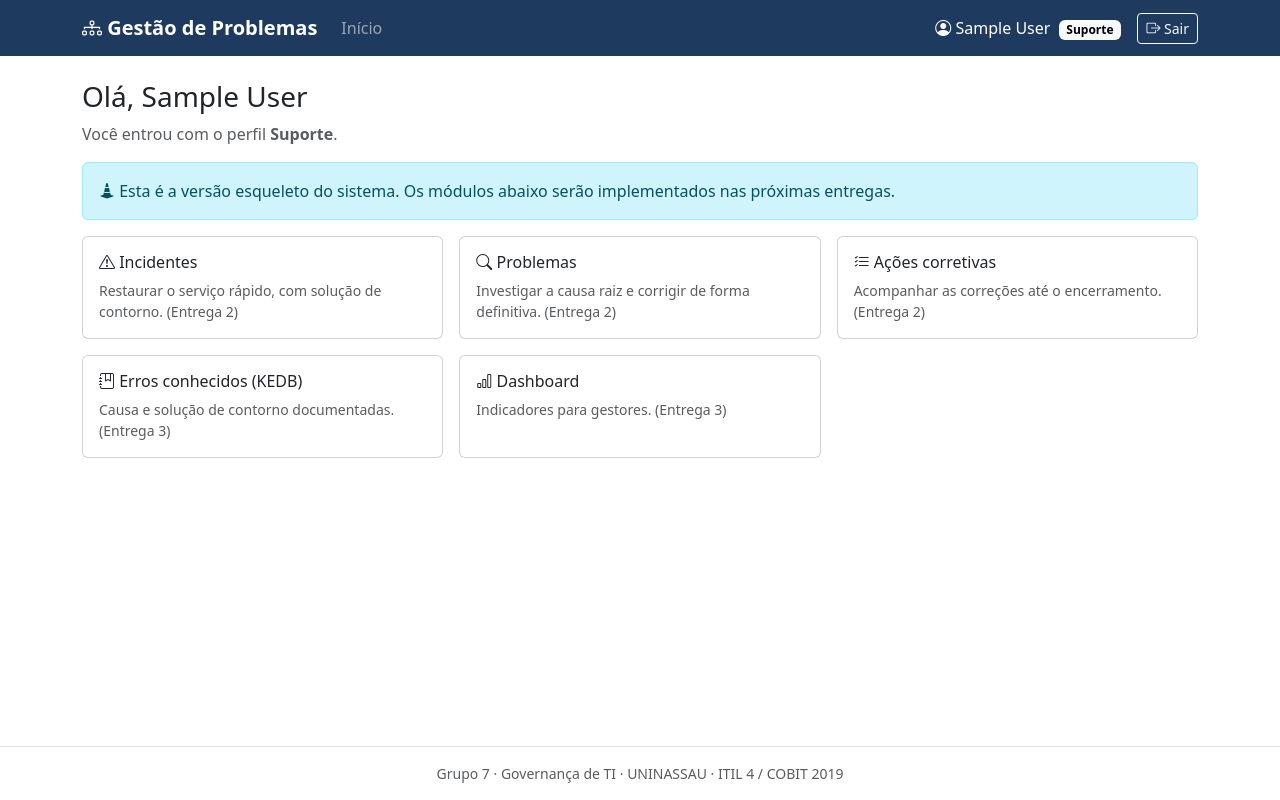
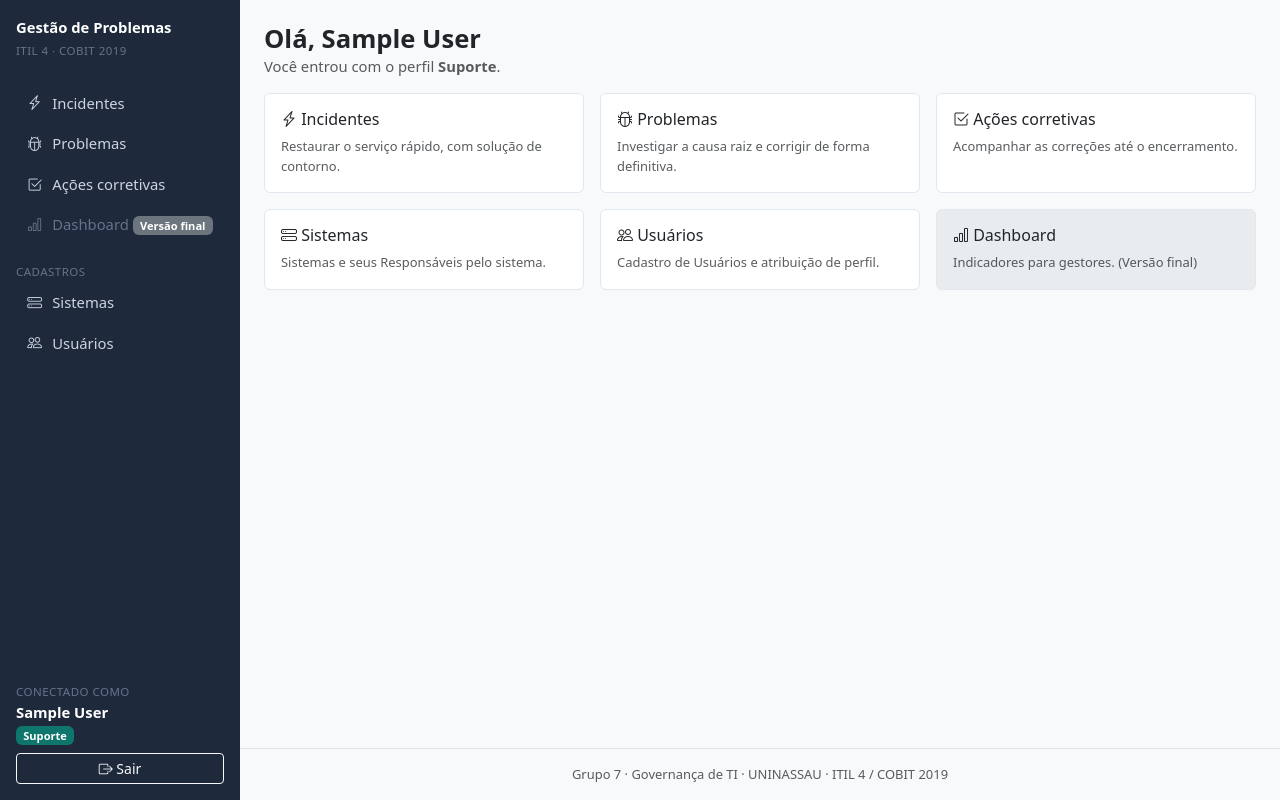
Before and after one commit to pcsdv0/governanca-ti-grupo7-gestao-problemas, a Django app: page / in a window 1280 px wide. Run offline with Django 5.2, Linux system fonts and the light colour scheme; the visitor is signed in with stand-in values (Sample User, id 1); parts of the project's set-up code (start-up, migrations or seed data) failed here and were passed over.

Commit message:
feat(interface): barra lateral com navegação por perfil e filtros de interface
Layout dos protótipos (Figuras 4 a 7), códigos INC/PRB/AC e página inicial com atalhos por perfil.

Co-Authored-By: Claude Opus 5.5 <noreply@anthropic.com>
Claude-Session: https://claude.ai/code/session_018648CV4fji4RfXxjFqXXkM

```diff
--- /dev/null
+++ b/contas/templatetags/interface.py
@@ -0,0 +1,97 @@
+"""Filtros de interface compartilhados pelos templates (F3).
+
+- ``codigo``: identificador exibido nas telas, como nos protótipos (INC-001, PRB-001).
+- ``cor``: classe de cor do Bootstrap para status, prioridade e impacto.
+- ``campo``: aplica a classe do Bootstrap ao widget sem alterar os formulários do backend.
+"""
+
+from django import forms, template
+
+register = template.Library()
+
+PREFIXOS = {"incidente": "INC", "problema": "PRB", "acaocorretiva": "AC"}
+
+CORES = {
+    # Status do Problema (docs/convencoes.md)
+    "REGISTRADO": "secondary",
+    "EM_INVESTIGACAO": "primary",
+    "ERRO_CONHECIDO": "info",
+    "EM_CORRECAO": "warning",
+    "RESOLVIDO": "success",
+    "ENCERRADO": "dark",
+    # Status da AçãoCorretiva
+    "ABERTA": "secondary",
+    "EM_ANDAMENTO": "warning",
+    "CONCLUIDA": "success",
+    # Impacto e prioridade
+    "ALTO": "danger",
+    "ALTA": "danger",
+    "MEDIO": "warning",
+    "MEDIA": "warning",
+    "BAIXO": "secondary",
+    "BAIXA": "secondary",
+}
+
+
+@register.filter
+def codigo(objeto):
+    if not getattr(objeto, "pk", None):
+        return ""
+    prefixo = PREFIXOS.get(objeto._meta.model_name, objeto._meta.model_name[:3].upper())
+    return f"{prefixo}-{objeto.pk:03d}"
+
+
+@register.filter
+def cor(valor):
+    return CORES.get(valor, "secondary")
+
+
+@register.filter
+def campo(bound_field):
+    """Renderiza o campo com a classe do Bootstrap adequada ao widget."""
+    widget = bound_field.field.widget
+    if isinstance(widget, forms.CheckboxSelectMultiple | forms.CheckboxInput):
+        return bound_field
+    classe = (
+        "form-select" if isinstance(widget, forms.Select | forms.SelectMultiple) else "form-control"
+    )
+    atual = widget.attrs.get("class", "")
+    if classe not in atual:
+        return bound_field.as_widget(attrs={"class": f"{atual} {classe}".strip()})
+    return bound_field
+
+
+@register.filter
+def tem_perfil(usuario, perfis):
+    """Uso: {% if user|tem_perfil:"SUPORTE,GESTOR_TI" %}. Superusuário sempre passa."""
+    from contas.permissoes import usuario_tem_perfil
+
+    return usuario.is_authenticated and usuario_tem_perfil(usuario, perfis.split(","))
+
+
+@register.filter
+def proximo_status(objeto):
+    """Próximo status na sequência sem saltos (Problema ou AçãoCorretiva), ou None."""
+    from acoes.constantes import StatusAcaoCorretiva
+    from problemas.constantes import StatusProblema
+
+    choices = StatusProblema if objeto._meta.model_name == "problema" else StatusAcaoCorretiva
+    valores = list(choices.values)
+    indice = valores.index(objeto.status)
+    if indice + 1 >= len(valores):
+        return None
+    proximo = valores[indice + 1]
+    return {"valor": proximo, "rotulo": choices(proximo).label}
+
+
+@register.filter
+def etapas(problema):
+    """Etapas do ciclo de status para a barra de progresso do detalhe do Problema."""
+    from problemas.constantes import StatusProblema
+
+    valores = list(StatusProblema.values)
+    atual = valores.index(problema.status)
+    return [
+        {"rotulo": StatusProblema(v).label, "feito": i < atual, "atual": i == atual}
+        for i, v in enumerate(valores)
+    ]
--- a/static/css/estilo.css
+++ b/static/css/estilo.css
@@ -1,4 +1,62 @@
-/* Ajustes visuais do projeto. O restante vem do Bootstrap 5. */
-.navbar-projeto {
-  background-color: #1f3a5f;
+/* Ajustes visuais do projeto (F3). O restante vem do Bootstrap 5.
+   Layout com barra lateral, como nos protótipos da Entrega 1 (Figuras 4 a 7). */
+:root {
+  --gp-lateral: #1e293b;
+  --gp-lateral-hover: #334155;
+  --gp-destaque: #0f766e;
+  --gp-destaque-escuro: #115e59;
 }
+
+body { font-size: 0.925rem; }
+
+.navbar-projeto { background-color: var(--gp-lateral); }
+
+.barra-lateral {
+  width: 240px;
+  min-height: 100vh;
+  flex-shrink: 0;
+  background: var(--gp-lateral);
+  color: #94a3b8;
+}
+.barra-lateral .marca small,
+.barra-lateral .secao { color: #64748b; font-size: 0.72rem; letter-spacing: 0.04em; }
+.barra-lateral .nav-link { color: #cbd5e1; border-radius: 0.375rem; padding: 0.45rem 0.7rem; }
+.barra-lateral .nav-link i { margin-right: 0.4rem; }
+.barra-lateral .nav-link:hover { background: var(--gp-lateral-hover); color: #fff; }
+.barra-lateral .nav-link.active {
+  background: var(--gp-lateral-hover);
+  color: #fff;
+  border-left: 3px solid #14b8a6;
+}
+.barra-lateral .nav-link.disabled { color: #64748b; }
+
+.btn-destaque { background: var(--gp-destaque); border-color: var(--gp-destaque); color: #fff; }
+.btn-destaque:hover, .btn-destaque:focus { background: var(--gp-destaque-escuro); color: #fff; }
+.bg-destaque { background: var(--gp-destaque) !important; color: #fff !important; }
+
+h1.pagina { font-size: 1.6rem; font-weight: 700; margin: 0; }
+.rf { font-size: 0.75rem; color: #64748b; }
+.codigo { font-family: ui-monospace, SFMono-Regular, Menlo, monospace; font-weight: 600; white-space: nowrap; }
+.card { border-color: #e2e8f0; }
+.table thead th { font-size: 0.75rem; text-transform: uppercase; color: #64748b; font-weight: 600; }
+
+/* Barra do ciclo de status do Problema */
+.etapas { display: flex; border: 1px solid #cbd5e1; border-radius: 0.375rem; overflow: hidden; }
+.etapas .etapa {
+  flex: 1; text-align: center; padding: 0.55rem 0.25rem; font-size: 0.8rem; font-weight: 600;
+  background: #f8fafc; color: #64748b; border-right: 1px solid #cbd5e1;
+}
+.etapas .etapa:last-child { border-right: 0; }
+.etapas .feito { background: #ccfbf1; color: var(--gp-destaque-escuro); }
+.etapas .atual { background: var(--gp-destaque); color: #fff; }
+
+/* Linha do tempo de auditoria (RF24) */
+.linha-tempo { list-style: none; padding-left: 1rem; border-left: 2px solid #cbd5e1; }
+.linha-tempo li { position: relative; padding: 0 0 1rem 0.75rem; }
+.linha-tempo li::before {
+  content: ""; position: absolute; left: -1.42rem; top: 0.3rem;
+  width: 0.7rem; height: 0.7rem; border-radius: 50%; background: #94a3b8;
+}
+.linha-tempo li.status::before { background: var(--gp-destaque); }
+
+.lista-incidentes { max-height: 360px; overflow: auto; }
--- a/templates/base.html
+++ b/templates/base.html
@@ -10,56 +10,54 @@
   <link rel="stylesheet" href="{% static 'css/estilo.css' %}">
   {% block head_extra %}{% endblock %}
 </head>
-<body class="d-flex flex-column min-vh-100">
+<body>
 {% if user.is_authenticated %}
-  <nav class="navbar navbar-expand-lg navbar-dark navbar-projeto">
-    <div class="container">
-      <a class="navbar-brand fw-semibold" href="{% url 'inicio' %}">
-        <i class="bi bi-diagram-3"></i> Gestão de Problemas
+{% with app=request.resolver_match.app_name %}
+<div class="d-flex min-vh-100">
+  {# Navegação por perfil (F3): telas principais a até três cliques do início (RNF de usabilidade). #}
+  <nav class="barra-lateral d-flex flex-column p-3" aria-label="Menu principal">
+    <a href="{% url 'inicio' %}" class="marca mb-4 text-decoration-none">
+      <div class="fw-bold text-white">Gestão de Problemas</div>
+      <small>ITIL 4 · COBIT 2019</small>
     </a>
-      <button class="navbar-toggler" type="button" data-bs-toggle="collapse"
-              data-bs-target="#menu" aria-controls="menu" aria-expanded="false" aria-label="Abrir menu">
-        <span class="navbar-toggler-icon"></span>
-      </button>
-      <div class="collapse navbar-collapse" id="menu">
-        <ul class="navbar-nav me-auto">
-          {# TODO F3: links dos módulos (Incidentes, Problemas, KEDB, Dashboard) conforme o perfil #}
-          <li class="nav-item"><a class="nav-link" href="{% url 'inicio' %}">Início</a></li>
+    <ul class="nav flex-column gap-1">
+      <li><a class="nav-link {% if app == 'incidentes' %}active{% endif %}" href="{% url 'incidentes:listar' %}"><i class="bi bi-lightning-charge"></i> Incidentes</a></li>
+      <li><a class="nav-link {% if app == 'problemas' or app == 'kedb' %}active{% endif %}" href="{% url 'problemas:listar' %}"><i class="bi bi-bug"></i> Problemas</a></li>
+      <li><a class="nav-link {% if app == 'acoes' %}active{% endif %}" href="{% url 'acoes:listar' %}"><i class="bi bi-check2-square"></i> Ações corretivas</a></li>
+      <li><span class="nav-link disabled"><i class="bi bi-bar-chart"></i> Dashboard <span class="badge text-bg-secondary">Versão final</span></span></li>
+      {% if user.is_superuser or user.perfil == "GESTOR_TI" %}
+      <li class="mt-3 text-uppercase secao">Cadastros</li>
+      <li><a class="nav-link {% if app == 'sistemas' %}active{% endif %}" href="{% url 'sistemas:listar' %}"><i class="bi bi-hdd-stack"></i> Sistemas</a></li>
+      <li><a class="nav-link {% if app == 'contas' %}active{% endif %}" href="{% url 'contas:usuarios' %}"><i class="bi bi-people"></i> Usuários</a></li>
+      {% endif %}
     </ul>
-        <div class="d-flex align-items-center gap-3 text-white">
-          <span>
-            <i class="bi bi-person-circle"></i> {{ user.get_full_name|default:user.username }}
-            <span class="badge text-bg-light ms-1">{{ user.get_perfil_display }}</span>
-          </span>
-          <form method="post" action="{% url 'contas:logout' %}" class="m-0">
+    <div class="mt-auto">
+      <div class="secao text-uppercase">Conectado como</div>
+      <div class="text-white fw-semibold">{{ user.get_full_name|default:user.username }}</div>
+      <span class="badge bg-destaque">{{ user.get_perfil_display }}</span>
+      <form method="post" action="{% url 'contas:logout' %}" class="mt-2">
         {% csrf_token %}
-            <button type="submit" class="btn btn-sm btn-outline-light">
-              <i class="bi bi-box-arrow-right"></i> Sair
-            </button>
+        <button type="submit" class="btn btn-sm btn-outline-light w-100"><i class="bi bi-box-arrow-right"></i> Sair</button>
       </form>
     </div>
-      </div>
-    </div>
   </nav>
-  {% endif %}
-
-  <main class="container py-4 flex-grow-1">
-    {% if messages %}
-      {% for message in messages %}
-        <div class="alert alert-{% if message.tags == 'error' %}danger{% else %}{{ message.tags|default:'info' }}{% endif %} alert-dismissible fade show" role="alert">
-          {{ message }}
-          <button type="button" class="btn-close" data-bs-dismiss="alert" aria-label="Fechar"></button>
-        </div>
-      {% endfor %}
-    {% endif %}
-
+  <div class="flex-grow-1 d-flex flex-column bg-body-tertiary">
+    <main class="p-4 flex-grow-1">
+      {% include "mensagens.html" %}
       {% block conteudo %}{% endblock %}
     </main>
-
     <footer class="py-3 text-center text-body-secondary small border-top">
       Grupo 7 · Governança de TI · UNINASSAU · ITIL 4 / COBIT 2019
     </footer>
-
+  </div>
+</div>
+{% endwith %}
+{% else %}
+<main class="container py-4">
+  {% include "mensagens.html" %}
+  {% block conteudo_publico %}{% endblock %}
+</main>
+{% endif %}
 <script src="https://cdn.jsdelivr.net/npm/bootstrap@5.3.3/dist/js/bootstrap.bundle.min.js"></script>
 {# Páginas que precisarem de Chart.js ou HTMX incluem os scripts neste bloco. #}
 {% block scripts %}{% endblock %}
--- a/templates/inicio.html
+++ b/templates/inicio.html
@@ -1,37 +1,38 @@
 {% extends "base.html" %}
+{% load interface %}
 
 {% block titulo %}Início{% endblock %}
 
 {% block conteudo %}
-<h1 class="h3">Olá, {{ user.get_full_name|default:user.username }}</h1>
+<h1 class="pagina">Olá, {{ user.get_full_name|default:user.username }}</h1>
 <p class="text-body-secondary">Você entrou com o perfil <strong>{{ user.get_perfil_display }}</strong>.</p>
 
-<div class="alert alert-info">
-  <i class="bi bi-cone-striped"></i>
-  Esta é a versão esqueleto do sistema. Os módulos abaixo serão implementados nas próximas entregas.
-</div>
-
-{# TODO F3: substituir pelos atalhos reais de cada módulo, filtrados pelo perfil. #}
 <div class="row row-cols-1 row-cols-md-3 g-3">
-  <div class="col"><div class="card h-100"><div class="card-body">
-    <h2 class="h6"><i class="bi bi-exclamation-triangle"></i> Incidentes</h2>
-    <p class="small text-body-secondary mb-0">Restaurar o serviço rápido, com solução de contorno. (Entrega 2)</p>
-  </div></div></div>
-  <div class="col"><div class="card h-100"><div class="card-body">
-    <h2 class="h6"><i class="bi bi-search"></i> Problemas</h2>
-    <p class="small text-body-secondary mb-0">Investigar a causa raiz e corrigir de forma definitiva. (Entrega 2)</p>
-  </div></div></div>
-  <div class="col"><div class="card h-100"><div class="card-body">
-    <h2 class="h6"><i class="bi bi-list-check"></i> Ações corretivas</h2>
-    <p class="small text-body-secondary mb-0">Acompanhar as correções até o encerramento. (Entrega 2)</p>
-  </div></div></div>
-  <div class="col"><div class="card h-100"><div class="card-body">
-    <h2 class="h6"><i class="bi bi-journal-bookmark"></i> Erros conhecidos (KEDB)</h2>
-    <p class="small text-body-secondary mb-0">Causa e solução de contorno documentadas. (Entrega 3)</p>
-  </div></div></div>
-  <div class="col"><div class="card h-100"><div class="card-body">
+  <div class="col"><a class="card h-100 text-decoration-none" href="{% url 'incidentes:listar' %}"><div class="card-body">
+    <h2 class="h6"><i class="bi bi-lightning-charge"></i> Incidentes</h2>
+    <p class="small text-body-secondary mb-0">Restaurar o serviço rápido, com solução de contorno.</p>
+  </div></a></div>
+  <div class="col"><a class="card h-100 text-decoration-none" href="{% url 'problemas:listar' %}"><div class="card-body">
+    <h2 class="h6"><i class="bi bi-bug"></i> Problemas</h2>
+    <p class="small text-body-secondary mb-0">Investigar a causa raiz e corrigir de forma definitiva.</p>
+  </div></a></div>
+  <div class="col"><a class="card h-100 text-decoration-none" href="{% url 'acoes:listar' %}"><div class="card-body">
+    <h2 class="h6"><i class="bi bi-check2-square"></i> Ações corretivas</h2>
+    <p class="small text-body-secondary mb-0">Acompanhar as correções até o encerramento.</p>
+  </div></a></div>
+  {% if user|tem_perfil:"GESTOR_TI" %}
+  <div class="col"><a class="card h-100 text-decoration-none" href="{% url 'sistemas:listar' %}"><div class="card-body">
+    <h2 class="h6"><i class="bi bi-hdd-stack"></i> Sistemas</h2>
+    <p class="small text-body-secondary mb-0">Sistemas e seus Responsáveis pelo sistema.</p>
+  </div></a></div>
+  <div class="col"><a class="card h-100 text-decoration-none" href="{% url 'contas:usuarios' %}"><div class="card-body">
+    <h2 class="h6"><i class="bi bi-people"></i> Usuários</h2>
+    <p class="small text-body-secondary mb-0">Cadastro de Usuários e atribuição de perfil.</p>
+  </div></a></div>
+  {% endif %}
+  <div class="col"><div class="card h-100 bg-body-secondary"><div class="card-body">
     <h2 class="h6"><i class="bi bi-bar-chart"></i> Dashboard</h2>
-    <p class="small text-body-secondary mb-0">Indicadores para gestores. (Entrega 3)</p>
+    <p class="small text-body-secondary mb-0">Indicadores para gestores. (Versão final)</p>
   </div></div></div>
 </div>
 {% endblock %}
--- /dev/null
+++ b/templates/mensagens.html
@@ -0,0 +1,6 @@
+{% for message in messages %}
+<div class="alert alert-{% if message.tags == 'error' %}danger{% else %}{{ message.tags|default:'info' }}{% endif %} alert-dismissible fade show" role="alert">
+  {{ message }}
+  <button type="button" class="btn-close" data-bs-dismiss="alert" aria-label="Fechar"></button>
+</div>
+{% endfor %}
--- a/templates/registration/login.html
+++ b/templates/registration/login.html
@@ -2,7 +2,7 @@
 
 {% block titulo %}Entrar{% endblock %}
 
-{% block conteudo %}
+{% block conteudo_publico %}
 <div class="row justify-content-center mt-5">
   <div class="col-sm-10 col-md-6 col-lg-4">
     <div class="card shadow-sm">
```
Also changed, not shown: templates/parciais/form_campos.html (added, +15 -0 lines), contas/templatetags/__init__.py (added). Lines whose indentation alone changed are shown as unchanged.
